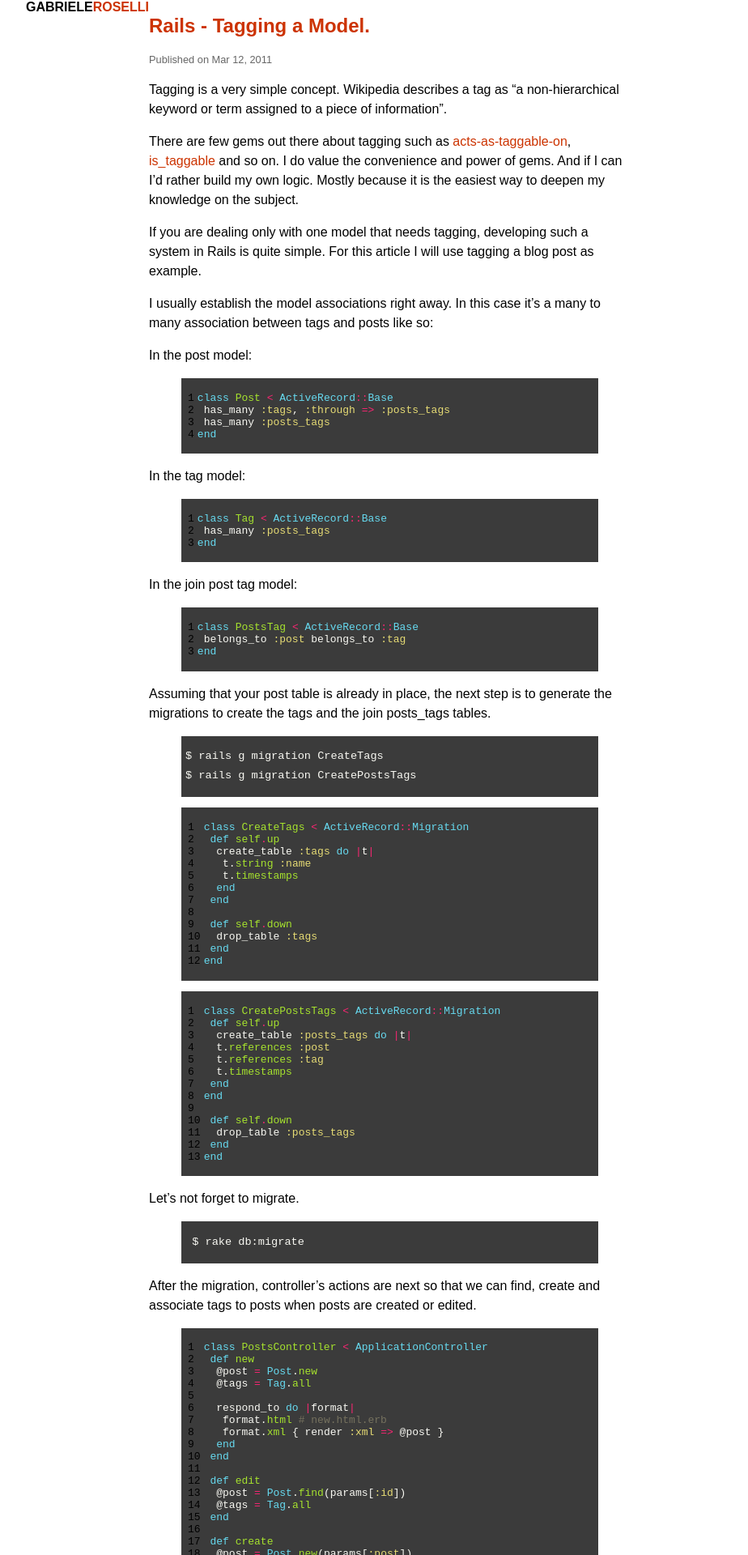
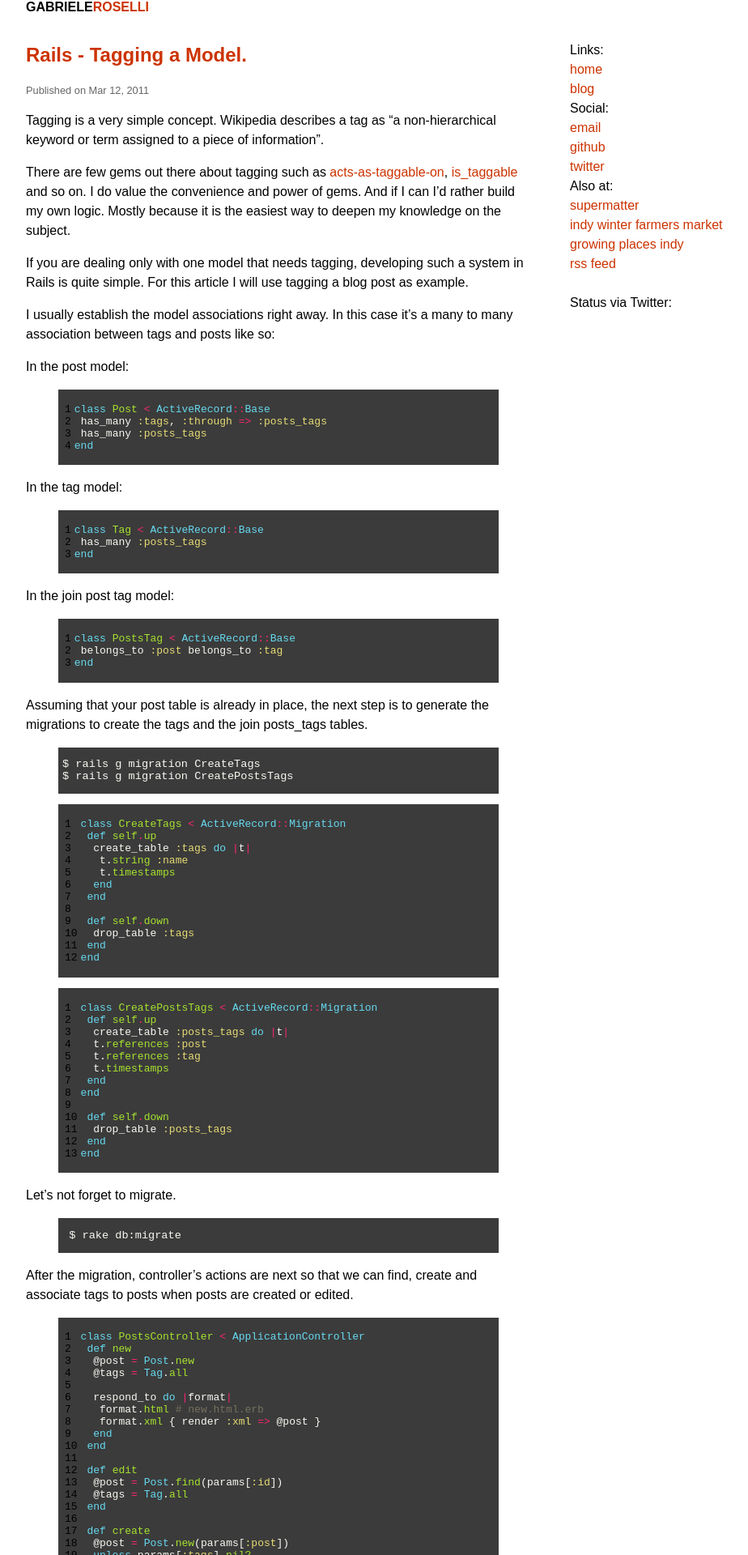
Before and after one commit to gabroselli/gabroselli.github.io, a Jekyll site: the page built from blog.html, in a window 1280 px wide. Shown: the top 1920 px of the page at 81% size, without its empty margins (128-1052 px from the left). Built offline with Jekyll 4.4.1, drawn with Linux system fonts in a browser that asks for light colours.

Commit message:
Style alignemnt fix

```diff
--- a/_layouts/default.html
+++ b/_layouts/default.html
@@ -7,7 +7,8 @@
 	<link rel="stylesheet" href="/stylesheets/syntax.css" type="text/css" media="screen" title="no title" charset="utf-8">
 </head>
 <body>
-	<div class="name"><a href="http://gabrieleroselli.com"><strong><span class="black">GABRIELE</span><span class="red">ROSELLI</span></strong></a></div>
+	<a href="http://gabrieleroselli.com"><strong><span class="black">GABRIELE</span><span class="red">ROSELLI</span></strong></a>
+	<p></p>
 	<div class="content">
 		{{ content }}
 	</div>
--- a/blog.html
+++ b/blog.html
@@ -2,12 +2,10 @@
 layout: default
 title: Home
 ---
+
     {% for post in site.posts %}
-  <ul>
-	<li>
 		<h2><a href="{{ post.url }}">{{ post.title }}</a></h2>
 		<p class="date">Published on {{post.date | date: "%b %d, %Y"}}</p>
 		{{post.content}}</li>
 		<hr>
     {% endfor %}
-  </ul>
--- a/stylesheets/default.css
+++ b/stylesheets/default.css
@@ -8,12 +8,12 @@ html body {
 }
 
 .content {
-	width:62%;
+	width:65%;
 	float:left;
 }
 
 .nav {
-	width:27%;
+	width:30%;
 	float:right;
 }
 
```
